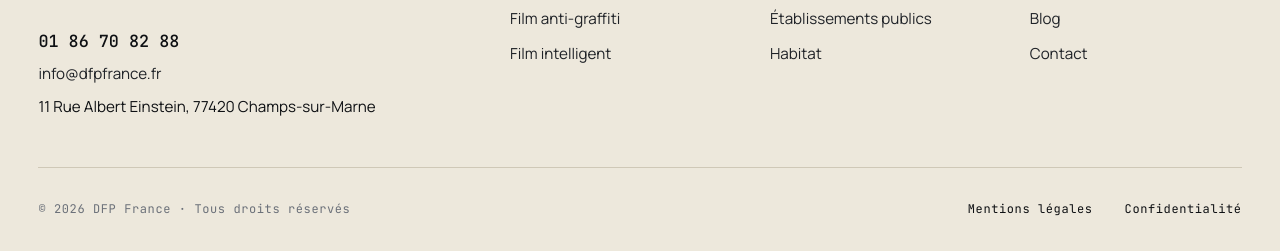
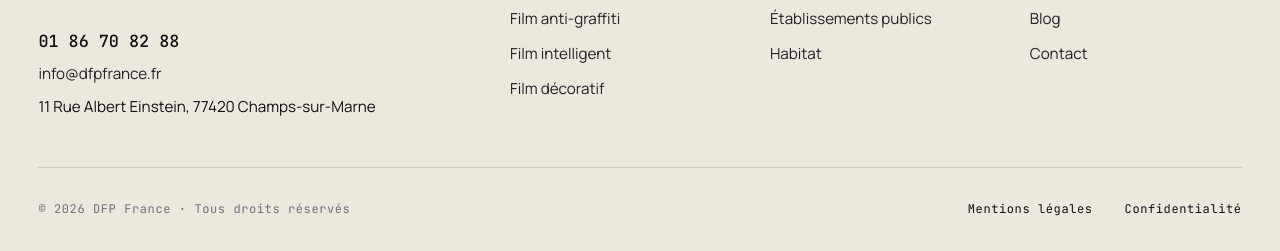
Before and after one commit to jmd971/dfpfrance, a plain HTML site: page services/film-intelligent.html in a window 1280 px wide. Shown: the part 2413-2664 px from the top of the page. Drawn offline with Linux system fonts and the light colour scheme.

Commit message:
feat: add film-decoratif to nav in services/film-intelligent.html

```diff
--- a/services/film-intelligent.html
+++ b/services/film-intelligent.html
@@ -35,7 +35,7 @@
     <nav class="nav">
       <a class="brand-logo" href="../index.html"><img src="../assets/img/logo-dfp.jpg" alt="DFP France" width="120" height="36" style="mix-blend-mode:multiply;"></a>
       <ul class="nav-menu" id="nav-menu">
-        <li class="nav-dropdown"><button>Services</button><div class="nav-dropdown-menu"><span class="menu-label">Films techniques</span><a href="film-solaire.html">Film solaire</a><a href="film-securite.html">Film de sécurité</a><a href="film-anti-graffiti.html">Film anti-graffiti</a><a href="film-intelligent.html" class="active">Film intelligent</a></div></li>
+        <li class="nav-dropdown"><button>Services</button><div class="nav-dropdown-menu"><span class="menu-label">Films techniques</span><a href="film-solaire.html">Film solaire</a><a href="film-securite.html">Film de sécurité</a><a href="film-anti-graffiti.html">Film anti-graffiti</a><a href="film-intelligent.html" class="active">Film intelligent</a><a href="film-decoratif.html">Film décoratif</a></div></li>
         <li class="nav-dropdown"><button>Secteurs</button><div class="nav-dropdown-menu"><span class="menu-label">Par secteur</span><a href="../secteurs/bureaux.html">Bureaux</a><a href="../index.html#secteurs">Commerces</a><a href="../index.html#secteurs">Établissements publics</a><a href="../index.html#secteurs">Habitat</a></div></li>
         <li><a href="../realisations.html">Réalisations</a></li>
         <li><a href="../zones.html">Zones</a></li>
@@ -138,7 +138,7 @@
   <div class="container">
     <div class="footer-grid">
       <div class="footer-col"><img src="../assets/img/logo-dfp.jpg" alt="DFP France" class="footer-logo-img" width="110" ><p class="footer-desc">Spécialiste de la pose de films techniques pour vitrages en Île-de-France.</p><div class="footer-contact"><a href="tel:0186708288" class="phone">01 86 70 82 88</a><a href="mailto:info@dfpfrance.fr">info@dfpfrance.fr</a><span>11 Rue Albert Einstein, 77420 Champs-sur-Marne</span></div></div>
-      <div class="footer-col"><h4>Services</h4><ul><li><a href="film-solaire.html">Film solaire</a></li><li><a href="film-securite.html">Film de sécurité</a></li><li><a href="film-anti-graffiti.html">Film anti-graffiti</a></li><li><a href="film-intelligent.html">Film intelligent</a></li></ul></div>
+      <div class="footer-col"><h4>Services</h4><ul><li><a href="film-solaire.html">Film solaire</a></li><li><a href="film-securite.html">Film de sécurité</a></li><li><a href="film-anti-graffiti.html">Film anti-graffiti</a></li><li><a href="film-intelligent.html">Film intelligent</a></li><li><a href="film-decoratif.html">Film décoratif</a></li></ul></div>
       <div class="footer-col"><h4>Secteurs</h4><ul><li><a href="../secteurs/bureaux.html">Bureaux</a></li><li><a href="#">Commerces</a></li><li><a href="#">Établissements publics</a></li><li><a href="#">Habitat</a></li></ul></div>
       <div class="footer-col"><h4>Entreprise</h4><ul><li><a href="../a-propos.html">À propos</a></li><li><a href="../realisations.html">Réalisations</a></li><li><a href="../blog.html">Blog</a></li><li><a href="../contact.html">Contact</a></li></ul></div>
     </div>
```
